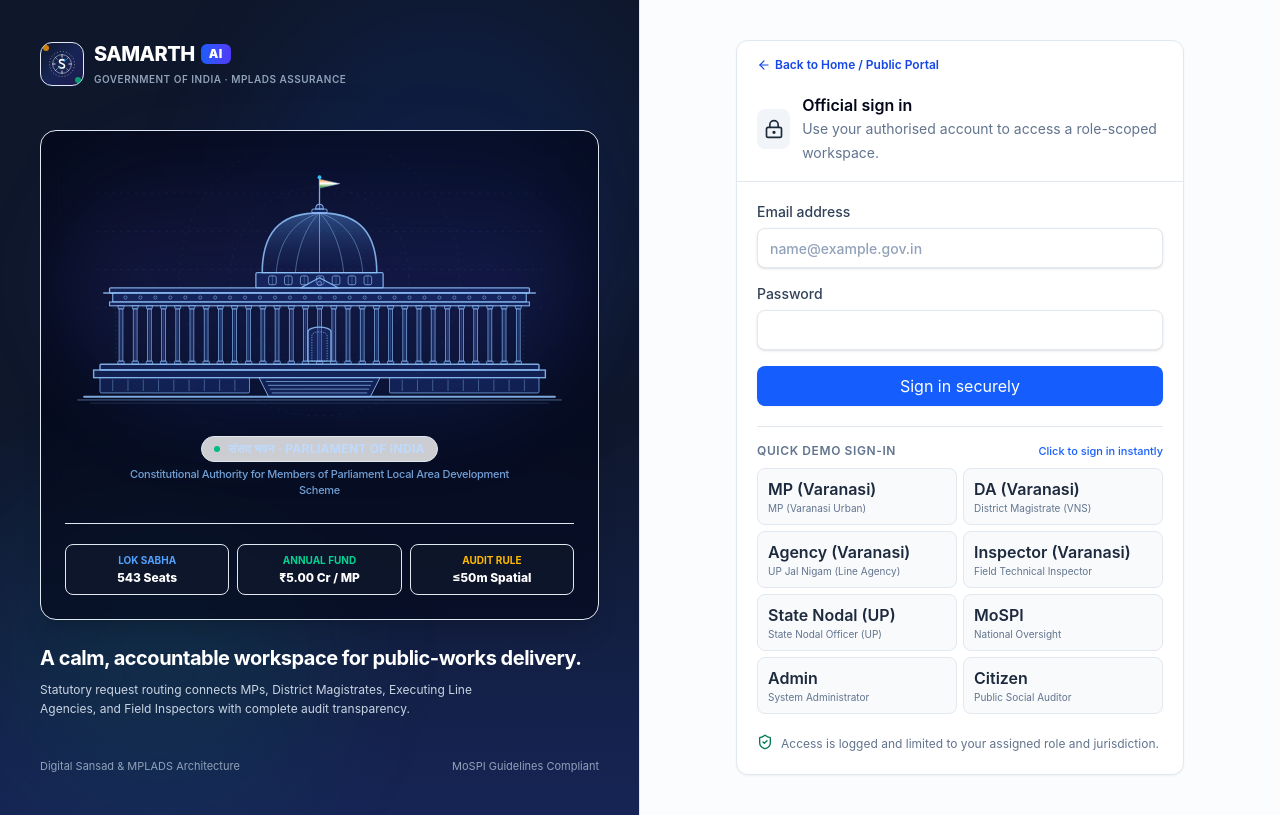
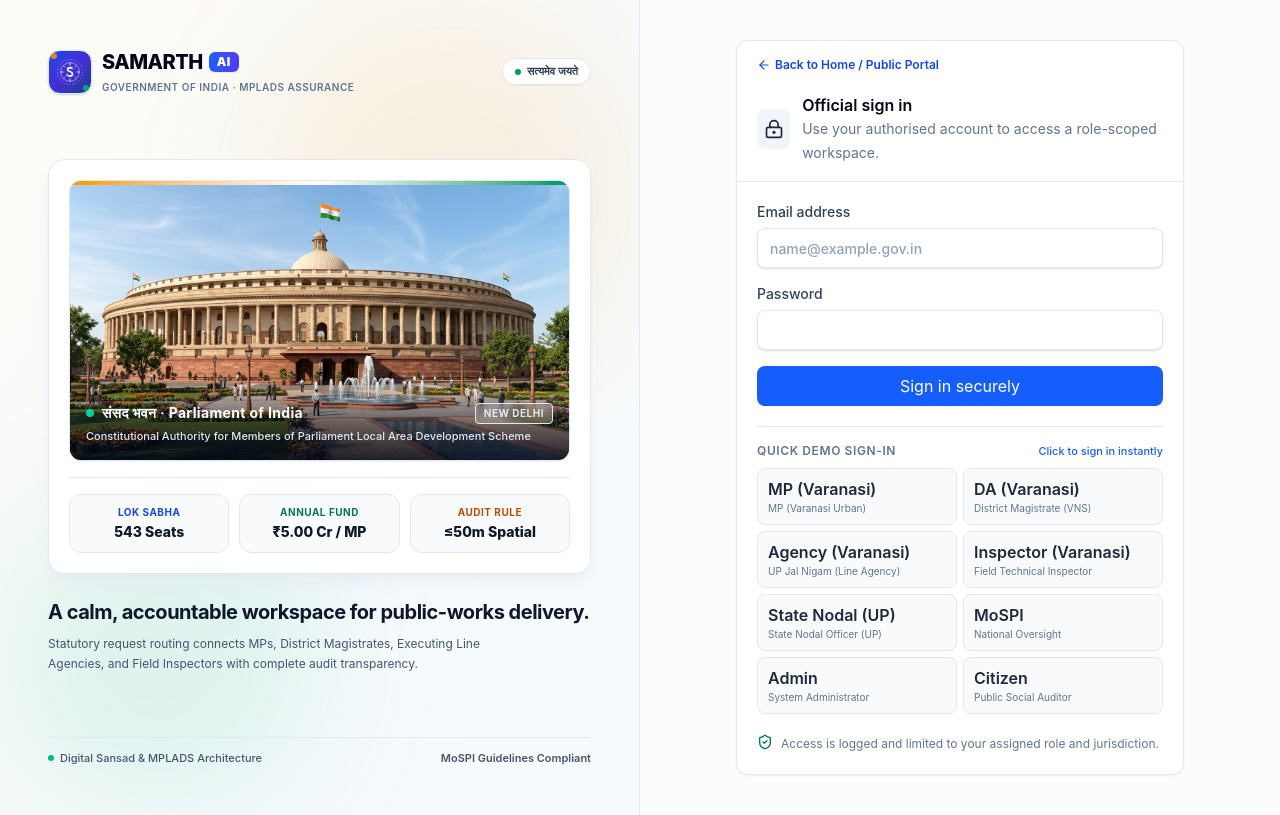
Before and after one commit to Samarth-Ai-sih/Samarth-AI-SIH, a Next.js app in the folder frontend/: page /login in a window 1280 px wide. Built offline with nearby package versions, Linux system fonts and the light colour scheme.

Commit message:
feat(ui): update login page to light theme left half and integrate realistic Parliament of India image

```diff
--- a/frontend/src/app/login/page.tsx
+++ b/frontend/src/app/login/page.tsx
@@ -11,7 +11,6 @@
 import { useAuth } from "@/lib/auth";
 import { cn } from "@/lib/utils";
 import { SamarthLogo } from "@/components/ui/samarth-logo";
-import { ParliamentIllustration } from "@/components/ui/parliament-illustration";
 
 const DEMO_ACCOUNTS = [
   { label: "MP (Varanasi)", email: "mp.varanasi.demo@samarth-demo.in", role: "MP (Varanasi Urban)" },
@@ -76,62 +75,93 @@
 
   return (
     <main className="grid min-h-screen bg-slate-50/50 lg:grid-cols-2">
-      <section className="hidden bg-gradient-to-b from-slate-900 via-slate-900 to-blue-950 border-r border-slate-800 p-10 text-white lg:flex lg:flex-col lg:justify-between relative overflow-hidden">
+      <section className="hidden bg-gradient-to-br from-amber-50/40 via-slate-50 to-sky-50/50 border-r border-slate-200/90 p-8 xl:p-12 text-slate-900 lg:flex lg:flex-col lg:justify-between relative overflow-hidden">
         {/* Subtle decorative background ambient glow */}
-        <div className="absolute top-0 right-0 w-96 h-96 bg-blue-600/10 rounded-full blur-3xl pointer-events-none" />
-        <div className="absolute bottom-0 left-0 w-80 h-80 bg-emerald-600/10 rounded-full blur-3xl pointer-events-none" />
+        <div className="absolute top-0 right-0 w-96 h-96 bg-amber-500/10 rounded-full blur-3xl pointer-events-none" />
+        <div className="absolute bottom-0 left-0 w-80 h-80 bg-emerald-500/10 rounded-full blur-3xl pointer-events-none" />
+        <div className="absolute top-1/2 left-1/4 -translate-y-1/2 w-72 h-72 bg-blue-500/5 rounded-full blur-3xl pointer-events-none" />
 
         {/* Brand Header */}
-        <div className="relative z-10">
+        <div className="relative z-10 flex items-center justify-between">
           <SamarthLogo
             size="lg"
-            variant="dark"
+            variant="light"
             showSubtitle={true}
             subtitle="Government of India · MPLADS Assurance"
             href="/"
           />
+          <span className="hidden xl:inline-flex items-center gap-1.5 text-[11px] font-semibold text-slate-700 bg-white/90 border border-slate-200/90 px-3 py-1 rounded-full shadow-2xs">
+            <span className="h-1.5 w-1.5 rounded-full bg-emerald-600" />
+            सत्यमेव जयते
+          </span>
         </div>
 
-        {/* Architectural Centerpiece: Parliament of India Outline Illustration */}
+        {/* Architectural Centerpiece: Parliament of India Image */}
         <div className="relative z-10 my-auto py-6">
-          <div className="rounded-2xl border border-slate-700/80 bg-slate-950/60 p-6 backdrop-blur-md shadow-xl">
-            <ParliamentIllustration
-              variant="blueprint"
-              showCaption={true}
-              captionTitle="संसद भवन · Parliament of India"
-              captionSubtitle="Constitutional Authority for Members of Parliament Local Area Development Scheme"
-            />
+          <div className="rounded-2xl border border-slate-200/90 bg-white/95 p-5 shadow-lg shadow-slate-200/60 backdrop-blur-xs">
+            {/* Real Parliament Image Container */}
+            <div className="relative aspect-[16/9] w-full overflow-hidden rounded-xl border border-slate-200/90 shadow-xs group bg-slate-100">
+              <img
+                src="/images/parliament_of_india.jpg"
+                alt="Parliament of India - Sansad Bhavan, New Delhi"
+                className="h-full w-full object-cover object-center transition-transform duration-700 group-hover:scale-105"
+              />
+              {/* Subtle tricolor top accent bar */}
+              <div className="absolute top-0 inset-x-0 h-1 bg-gradient-to-r from-amber-500 via-white to-emerald-600" />
 
-            <div className="mt-6 pt-5 border-t border-slate-800/90 grid grid-cols-3 gap-2 text-center">
-              <div className="p-2 rounded-lg bg-slate-900/80 border border-slate-800">
-                <p className="text-[10px] uppercase font-bold text-blue-400">Lok Sabha</p>
-                <p className="text-xs font-extrabold text-white mt-0.5">543 Seats</p>
+              {/* Architectural caption badge */}
+              <div className="absolute inset-x-0 bottom-0 bg-gradient-to-t from-slate-950/85 via-slate-950/50 to-transparent p-4 text-white">
+                <div className="flex items-center justify-between">
+                  <div className="flex items-center gap-2">
+                    <span className="h-2 w-2 rounded-full bg-emerald-400 animate-pulse" />
+                    <p className="text-xs sm:text-sm font-bold tracking-wide text-white">
+                      संसद भवन · Parliament of India
+                    </p>
+                  </div>
+                  <span className="text-[10px] uppercase font-bold tracking-wider text-slate-200 bg-white/20 border border-white/25 px-2 py-0.5 rounded backdrop-blur-xs">
+                    New Delhi
+                  </span>
+                </div>
+                <p className="text-[11px] text-slate-200 mt-1 font-medium">
+                  Constitutional Authority for Members of Parliament Local Area Development Scheme
+                </p>
               </div>
-              <div className="p-2 rounded-lg bg-slate-900/80 border border-slate-800">
-                <p className="text-[10px] uppercase font-bold text-emerald-400">Annual Fund</p>
-                <p className="text-xs font-extrabold text-white mt-0.5">₹5.00 Cr / MP</p>
+            </div>
+
+            {/* Core Statutory Mandates */}
+            <div className="mt-4 pt-4 border-t border-slate-100 grid grid-cols-3 gap-2.5 text-center">
+              <div className="p-2.5 rounded-xl bg-slate-50 border border-slate-200/80">
+                <p className="text-[10px] uppercase font-bold tracking-wider text-blue-700">Lok Sabha</p>
+                <p className="text-sm font-extrabold text-slate-900 mt-0.5">543 Seats</p>
               </div>
-              <div className="p-2 rounded-lg bg-slate-900/80 border border-slate-800">
-                <p className="text-[10px] uppercase font-bold text-amber-400">Audit Rule</p>
-                <p className="text-xs font-extrabold text-white mt-0.5">≤50m Spatial</p>
+              <div className="p-2.5 rounded-xl bg-slate-50 border border-slate-200/80">
+                <p className="text-[10px] uppercase font-bold tracking-wider text-emerald-700">Annual Fund</p>
+                <p className="text-sm font-extrabold text-slate-900 mt-0.5">₹5.00 Cr / MP</p>
+              </div>
+              <div className="p-2.5 rounded-xl bg-slate-50 border border-slate-200/80">
+                <p className="text-[10px] uppercase font-bold tracking-wider text-amber-700">Audit Rule</p>
+                <p className="text-sm font-extrabold text-slate-900 mt-0.5">≤50m Spatial</p>
               </div>
             </div>
           </div>
 
           <div className="mt-6">
-            <h2 className="text-xl font-bold tracking-tight text-white">
+            <h2 className="text-xl font-bold tracking-tight text-slate-900">
               A calm, accountable workspace for public-works delivery.
             </h2>
-            <p className="mt-2 text-xs leading-relaxed text-slate-300 max-w-md">
+            <p className="mt-2 text-xs leading-relaxed text-slate-600 max-w-md">
               Statutory request routing connects MPs, District Magistrates, Executing Line Agencies, and Field Inspectors with complete audit transparency.
             </p>
           </div>
         </div>
 
         {/* Footer info */}
-        <div className="relative z-10 flex items-center justify-between text-[11px] text-slate-400">
-          <span>Digital Sansad & MPLADS Architecture</span>
-          <span>MoSPI Guidelines Compliant</span>
+        <div className="relative z-10 flex items-center justify-between text-[11px] text-slate-500 pt-3 border-t border-slate-200/80">
+          <span className="flex items-center gap-1.5 font-medium text-slate-600">
+            <span className="h-1.5 w-1.5 rounded-full bg-emerald-500" />
+            Digital Sansad &amp; MPLADS Architecture
+          </span>
+          <span className="font-semibold text-slate-600">MoSPI Guidelines Compliant</span>
         </div>
       </section>
 
--- a/frontend/src/app/page.tsx
+++ b/frontend/src/app/page.tsx
@@ -19,7 +19,6 @@
 } from "lucide-react";
 import { Button } from "@/components/ui/button";
 import { SamarthLogo } from "@/components/ui/samarth-logo";
-import { ParliamentIllustration } from "@/components/ui/parliament-illustration";
 
 export default function Home() {
   return (
@@ -143,13 +142,34 @@
                   </span>
                 </div>
 
-                {/* Parliament Illustration Vector */}
-                <ParliamentIllustration
-                  variant="outline"
-                  showCaption={true}
-                  captionTitle="संसद भवन · Parliament of India"
-                  captionSubtitle="Supreme Legislative Authority for Members of Parliament Local Area Development Scheme"
-                />
+                {/* Real Parliament of India Centerpiece */}
+                <div className="relative aspect-[16/9] w-full overflow-hidden rounded-2xl border border-slate-200/90 shadow-sm group bg-slate-100">
+                  <img
+                    src="/images/parliament_of_india.jpg"
+                    alt="Parliament of India - Sansad Bhavan, New Delhi"
+                    className="h-full w-full object-cover object-center transition-transform duration-700 group-hover:scale-105"
+                  />
+                  {/* Subtle tricolor top accent bar */}
+                  <div className="absolute top-0 inset-x-0 h-1 bg-gradient-to-r from-amber-500 via-white to-emerald-600" />
+
+                  {/* Architectural caption badge */}
+                  <div className="absolute inset-x-0 bottom-0 bg-gradient-to-t from-slate-950/85 via-slate-950/50 to-transparent p-4 text-white">
+                    <div className="flex items-center justify-between">
+                      <div className="flex items-center gap-2">
+                        <span className="h-2 w-2 rounded-full bg-emerald-400 animate-pulse" />
+                        <p className="text-xs sm:text-sm font-bold tracking-wide text-white">
+                          संसद भवन · Parliament of India
+                        </p>
+                      </div>
+                      <span className="text-[10px] uppercase font-bold tracking-wider text-slate-200 bg-white/20 border border-white/25 px-2 py-0.5 rounded backdrop-blur-xs">
+                        New Delhi
+                      </span>
+                    </div>
+                    <p className="text-[11px] text-slate-200 mt-1 font-medium">
+                      Supreme Legislative Authority for Members of Parliament Local Area Development Scheme
+                    </p>
+                  </div>
+                </div>
 
                 {/* Statutory Governance Ribbon */}
                 <div className="mt-6 pt-4 border-t border-slate-100 grid grid-cols-2 gap-3 text-xs text-slate-600">
```
Also changed, not shown: frontend/public/images/parliament_of_india.jpg (added).
